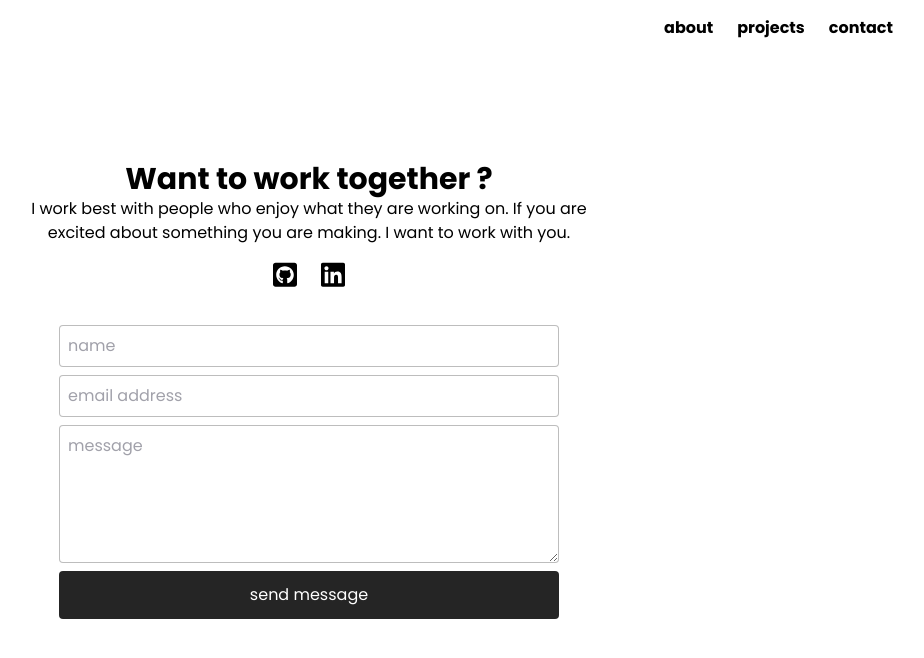
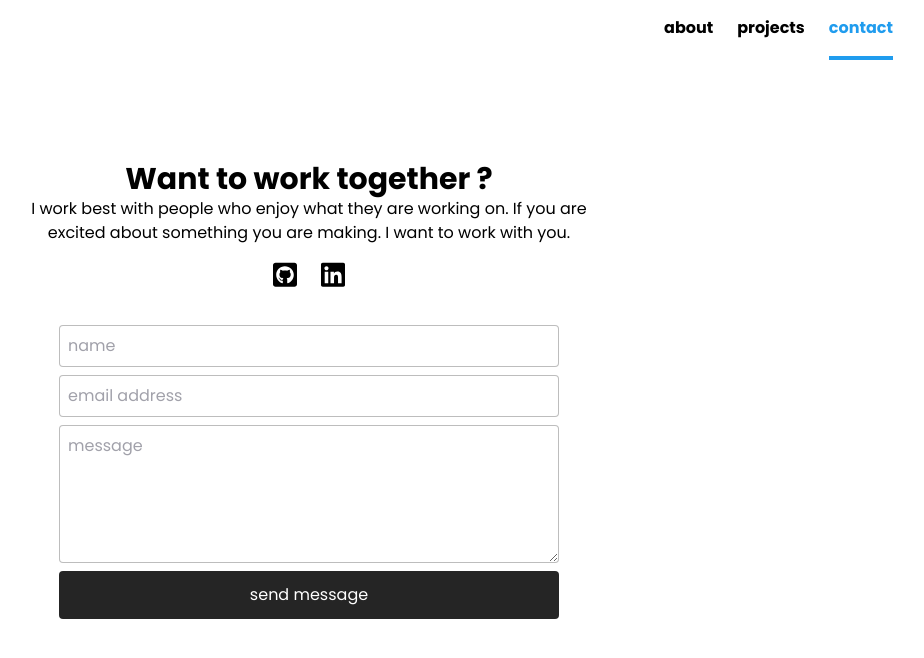
Before and after one commit to kurtobando/simple-portfolio, a Next.js app: page /contact in a window 1280 px wide. Shown: the top 658 px of the page, without its empty margins (331-1255 px from the left). Built offline with nearby package versions, Linux system fonts and the light colour scheme; no server answers.

Commit message:
style navigation if href is the current path

```diff
--- a/components/Navigation.module.css
+++ b/components/Navigation.module.css
@@ -14,3 +14,8 @@
     @apply border-b-4 border-primary;
     @apply text-primary;
 }
+
+.Navigation li a.isCurrentPath {
+    @apply border-b-4 border-primary;
+    @apply text-primary;
+}
--- a/components/Navigation.tsx
+++ b/components/Navigation.tsx
@@ -1,15 +1,16 @@
 import Link from "next/link"
-import { useRouter } from 'next/router'
+import { useRouter } from "next/router"
 import styles from "./Navigation.module.css"
 
 function isCurrentPath(givenPath: string): boolean {
-    const { asPath = '/' } = useRouter()
+    // eslint-disable-next-line react-hooks/rules-of-hooks
+    const { asPath = "/" } = useRouter()
 
-    let toComparePath: string[] | string = givenPath.split('/')
-        toComparePath = `/${toComparePath[1]}`
+    let toComparePath: string[] | string = givenPath.split("/")
+    toComparePath = `/${toComparePath[1]}`
 
-    let currentPath: string[] | string = asPath.split('/')
-        currentPath = `/${currentPath[1]}`
+    let currentPath: string[] | string = asPath.split("/")
+    currentPath = `/${currentPath[1]}`
 
     return currentPath === toComparePath
 }
@@ -25,17 +26,17 @@ export default function Navigation(): JSX.Element {
         <ul className={styles.Navigation}>
             <li>
                 <Link href={URL.HOME}>
-                    <a>about</a>
+                    <a className={isCurrentPath(URL.HOME) ? styles.isCurrentPath : ""}>about</a>
                 </Link>
             </li>
             <li>
                 <Link href={URL.PROJECTS}>
-                    <a>projects</a>
+                    <a className={isCurrentPath(URL.PROJECTS) ? styles.isCurrentPath : ""}>projects</a>
                 </Link>
             </li>
             <li>
                 <Link href={URL.CONTACT}>
-                    <a>contact</a>
+                    <a className={isCurrentPath(URL.CONTACT) ? styles.isCurrentPath : ""}>contact</a>
                 </Link>
             </li>
         </ul>
```
